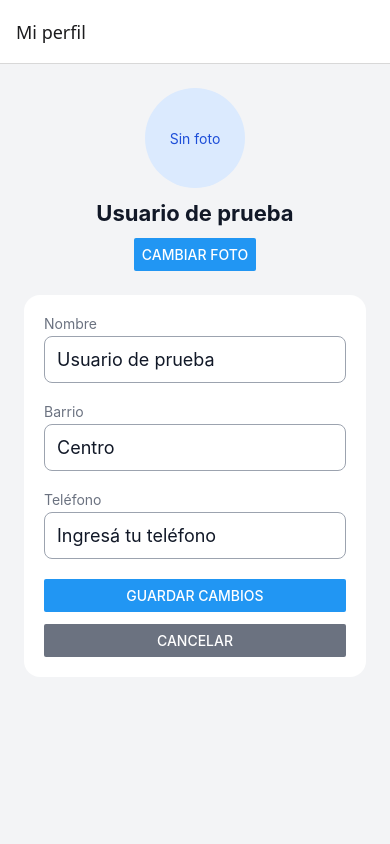
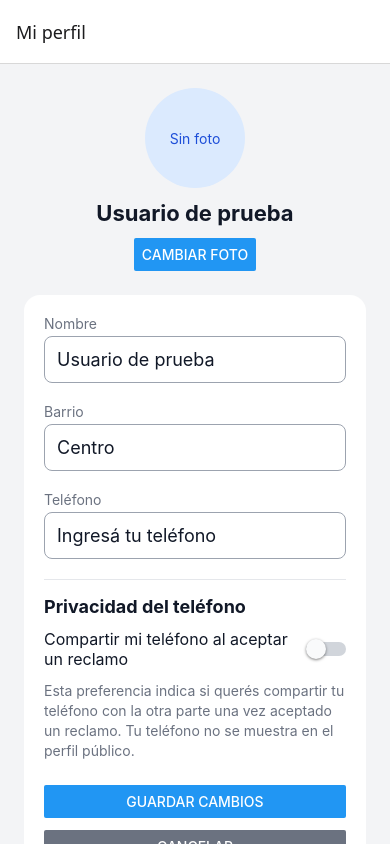
Before and after one commit to FranciscoMessina/tpo-2-da1-uade, a React Native app: screen /Perfil in a window 390 px wide. Both pictures are taken after a click on the button "EDITAR PERFIL". Built offline with nearby package versions, Linux system fonts and the light colour scheme.

Commit message:
Agrega preferencia de privacidad del telefono

```diff
--- a/screens/ProfileScreen.js
+++ b/screens/ProfileScreen.js
@@ -4,6 +4,7 @@ import {
   Image,
   ScrollView,
   StyleSheet,
+  Switch,
   Text,
   TextInput,
   View,
@@ -25,6 +26,9 @@ export default function ProfileScreen({ navigation }) {
   const [telefonoIngresado, setTelefonoIngresado] = useState(usuarioEjemplo.phone);
   const [foto, setFoto] = useState(null);
   const [fotoIngresada, setFotoIngresada] = useState(null);
+  const [compartirTelefono, setCompartirTelefono] = useState(false);
+  const [compartirTelefonoIngresado, setCompartirTelefonoIngresado] =
+    useState(false);
   const [editando, setEditando] = useState(false);
   const [error, setError] = useState('');
 
@@ -35,6 +39,7 @@ export default function ProfileScreen({ navigation }) {
     setBarrioIngresado(barrio);
     setTelefonoIngresado(telefono);
     setFotoIngresada(foto);
+    setCompartirTelefonoIngresado(compartirTelefono);
     setError('');
     setEditando(true);
   }
@@ -64,10 +69,16 @@ export default function ProfileScreen({ navigation }) {
       return;
     }
 
+    if (compartirTelefonoIngresado && telefonoLimpio === '') {
+      setError('Ingresá un teléfono para poder compartirlo.');
+      return;
+    }
+
     setNombre(nombreLimpio);
     setBarrio(barrioLimpio);
     setTelefono(telefonoLimpio);
     setFoto(fotoIngresada);
+    setCompartirTelefono(compartirTelefonoIngresado);
     setError('');
     setEditando(false);
   }
@@ -198,6 +209,42 @@ export default function ProfileScreen({ navigation }) {
           </Text>
         )}
 
+        <View style={styles.privacySection}>
+          <Text style={styles.sectionTitle}>
+            Privacidad del teléfono
+          </Text>
+
+          {editando ? (
+            <View style={styles.switchRow}>
+              <Text style={styles.switchLabel}>
+                Compartir mi teléfono al aceptar un reclamo
+              </Text>
+
+              <Switch
+                value={compartirTelefonoIngresado}
+                onValueChange={setCompartirTelefonoIngresado}
+                trackColor={{ false: '#D1D5DB', true: '#93C5FD' }}
+                thumbColor={
+                  compartirTelefonoIngresado ? '#1D4ED8' : '#F9FAFB'
+                }
+                accessibilityLabel="Compartir mi teléfono al aceptar un reclamo"
+              />
+            </View>
+          ) : (
+            <Text style={styles.preferenceText}>
+              {compartirTelefono
+                ? 'Compartir al aceptar un reclamo'
+                : 'Comunicarme solo por la app'}
+            </Text>
+          )}
+
+          <Text style={styles.privacyHelp}>
+            Esta preferencia indica si querés compartir tu teléfono con la
+            otra parte una vez aceptado un reclamo. Tu teléfono no se muestra
+            en el perfil público.
+          </Text>
+        </View>
+
         {editando ? (
           <View style={styles.buttons}>
             <Button
@@ -297,6 +344,39 @@ const styles = StyleSheet.create({
     color: '#DC2626',
     marginBottom: 16,
   },
+  privacySection: {
+    borderTopWidth: 1,
+    borderTopColor: '#E5E7EB',
+    paddingTop: 16,
+    marginBottom: 24,
+  },
+  sectionTitle: {
+    fontSize: 18,
+    fontWeight: 'bold',
+    color: '#111827',
+    marginBottom: 12,
+  },
+  switchRow: {
+    flexDirection: 'row',
+    alignItems: 'center',
+    gap: 12,
+    marginBottom: 12,
+  },
+  switchLabel: {
+    flex: 1,
+    fontSize: 16,
+    color: '#111827',
+  },
+  preferenceText: {
+    fontSize: 16,
+    color: '#1D4ED8',
+    marginBottom: 12,
+  },
+  privacyHelp: {
+    fontSize: 14,
+    color: '#6B7280',
+    lineHeight: 20,
+  },
   buttons: {
     gap: 12,
   },
```
